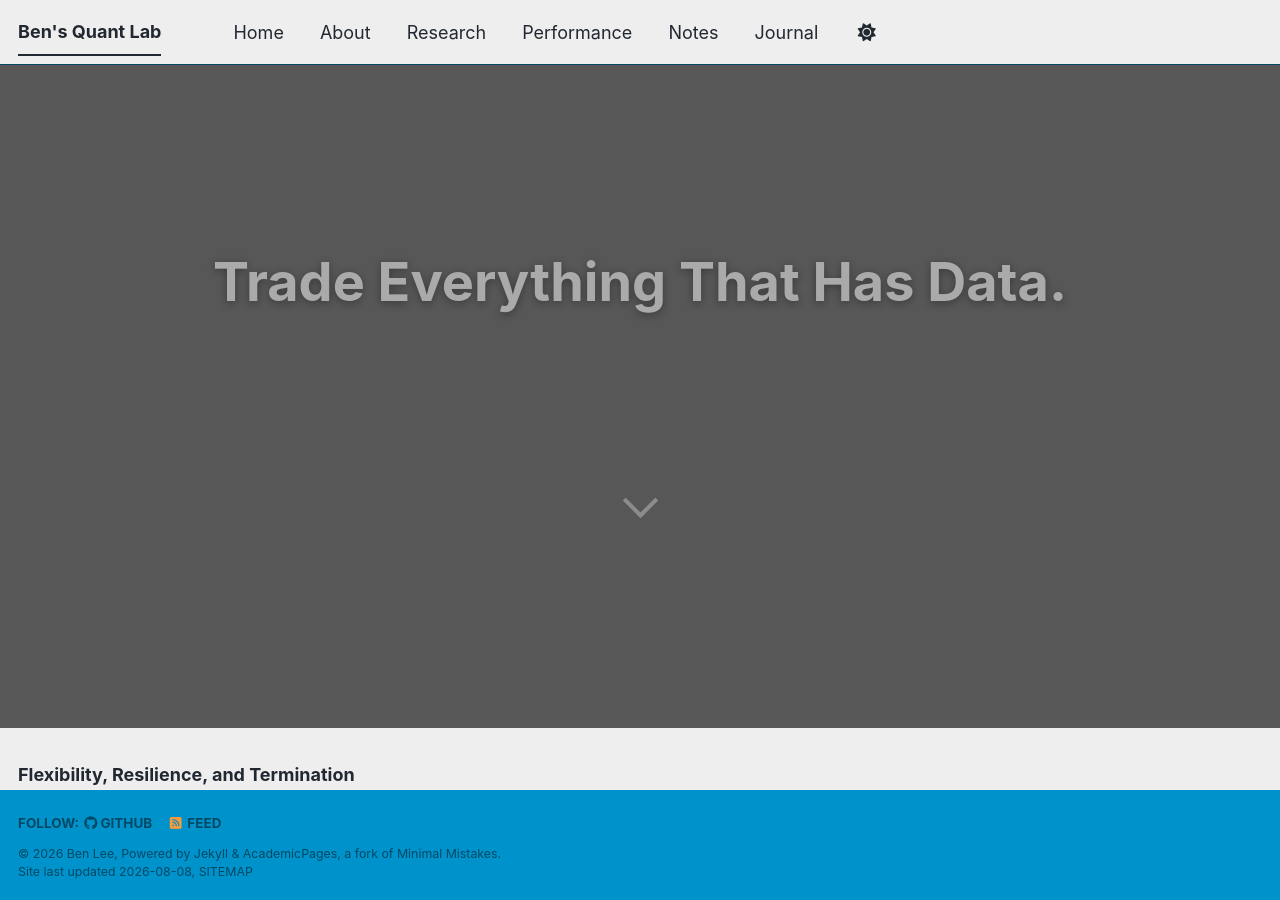
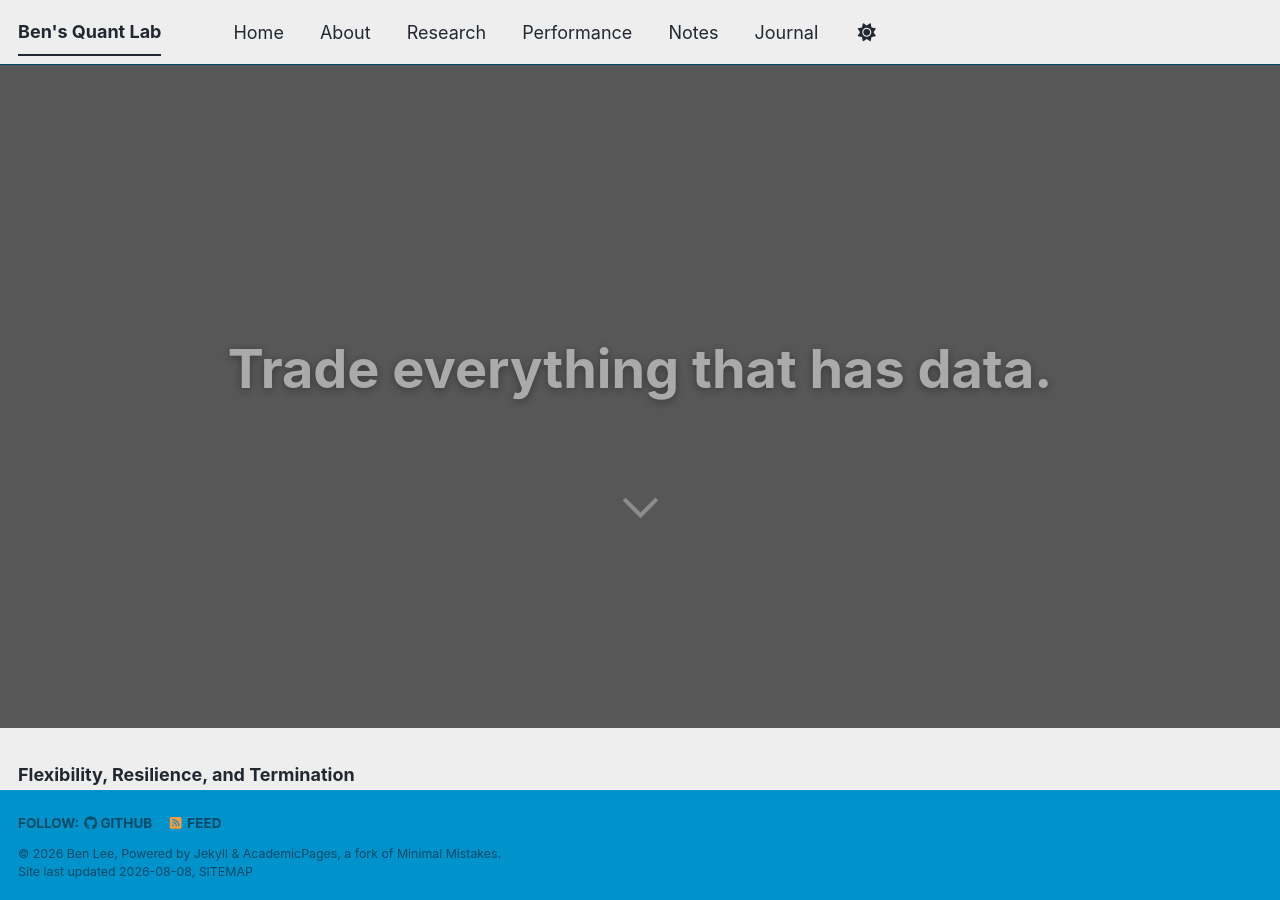
Before and after one commit to leebh1119/leebh1119.github.io, a Jekyll site: the page built from index.md, in a window 1280 px wide and 900 px high, scrolled down 237 px. Built offline with Jekyll 4.4.1, drawn with Linux system fonts in a browser that asks for light colours; a style sheet for code colours, icons or effects is not loaded.

Commit message:
adjusted font position

```diff
--- a/_sass/_custom.scss
+++ b/_sass/_custom.scss
@@ -135,7 +135,7 @@ html {
 
 .splash-hero-text {
   position: absolute;
-  top: 30%;
+  top: 35%;
   left: 50%;
   transform: translate(-50%, -50%);
 
@@ -179,7 +179,7 @@ html {
     width: 90%;
     max-width: 90%;
 
-    font-size: 1.6rem;
+    font-size: 1.2rem;
     line-height: 1.3;
   }
 }
--- a/index.md
+++ b/index.md
@@ -9,7 +9,7 @@ header:
 ---
 
 <div class="splash-hero-text">
-  Trade Everything That Has Data.
+  Trade everything that has data.
 </div>
 
 <a id="content-start"></a>
```
